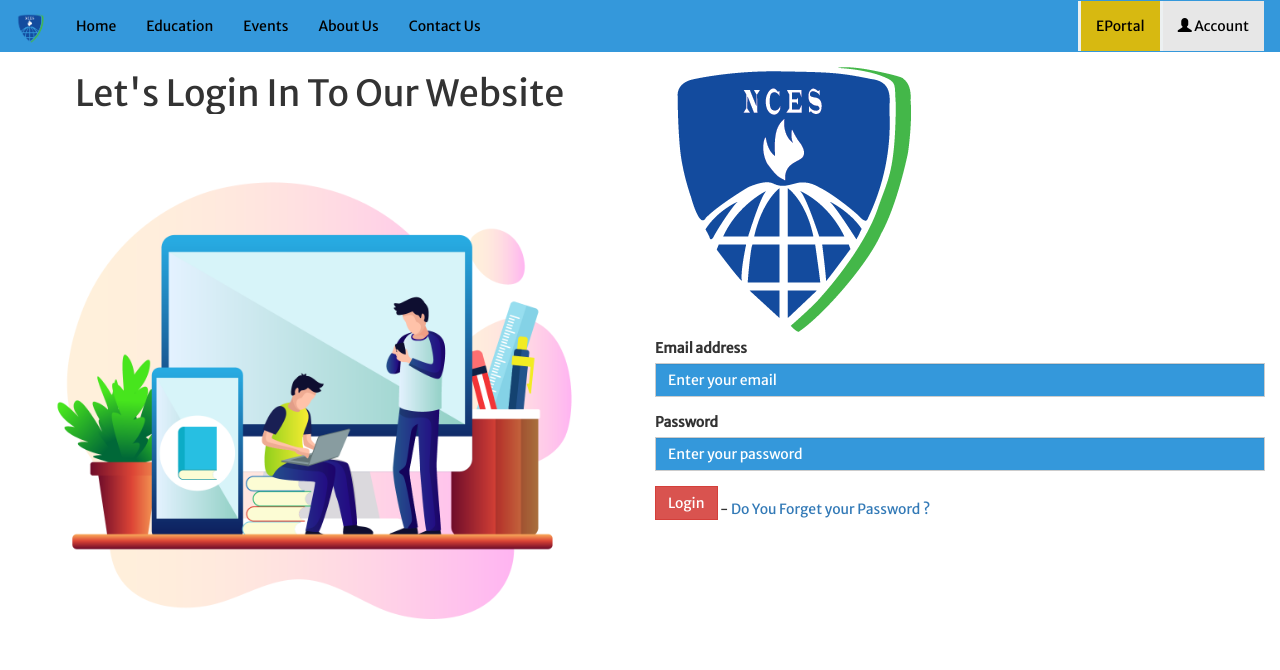
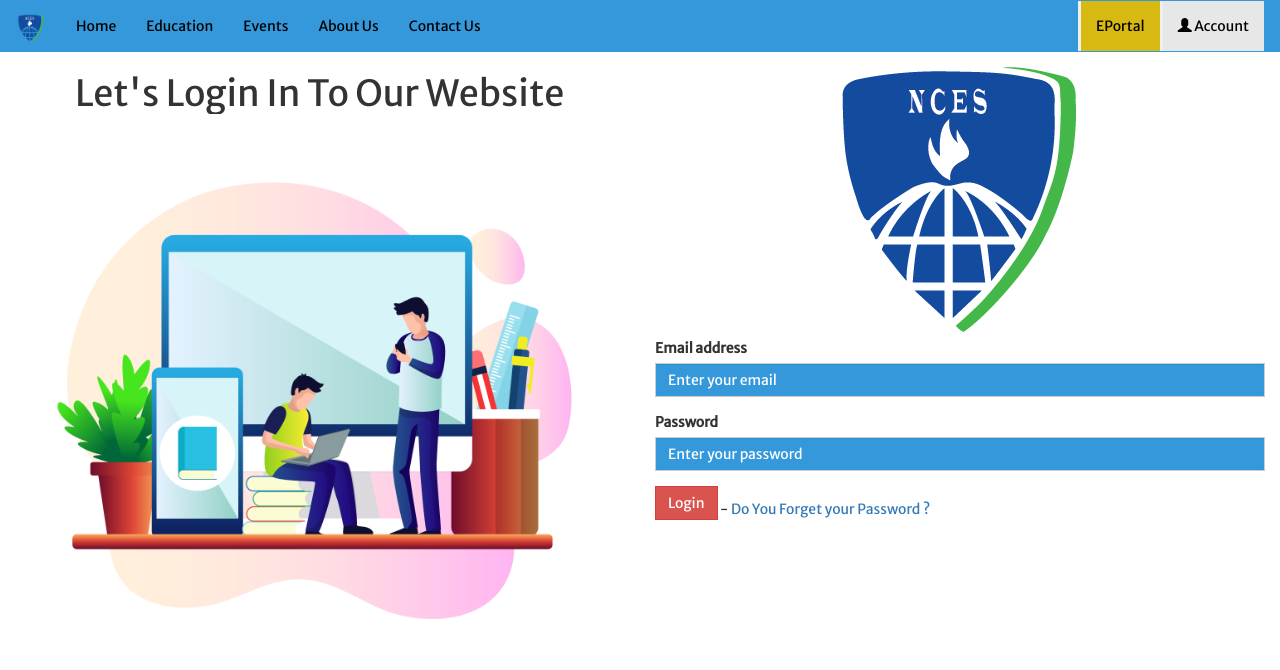
Before and after one commit to Dinzio/Codezilla-Team-NCES, a plain HTML site: page login.html in a window 1280 px wide. Shown: the top 670 px of the page. Drawn offline with Linux system fonts and the light colour scheme.

Commit message:
Add files via upload
Third Release

```diff
--- a/login.html
+++ b/login.html
@@ -64,7 +64,7 @@
           <img src="./imgs/login.png" class="img-responsive" alt="Login" width="800" height="600">
         </div>
         <div class="col-lg-6 col-md-6 col-sm-12 col-xs-12">
-          <img src="./imgs/logo school.png"  alt="School Logo" class="img-responsive hvr-push">
+          <img src="./imgs/logo school.png"  alt="School Logo" class="img-responsive center-block hvr-push">
           <form>
             <div class="form-group">
               <label for="email">Email address</label>
```
Also changed, not shown: forgetpassword.html (+1 -1 lines), register.html (+1 -1 lines).
